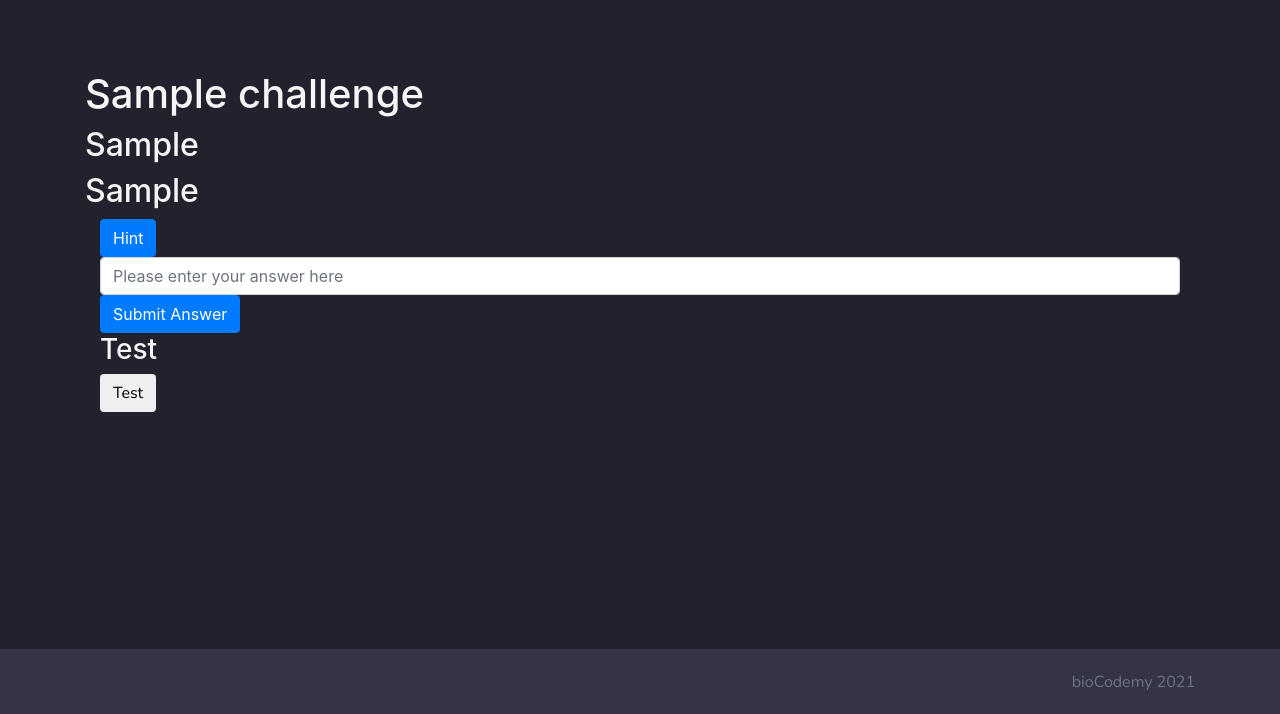
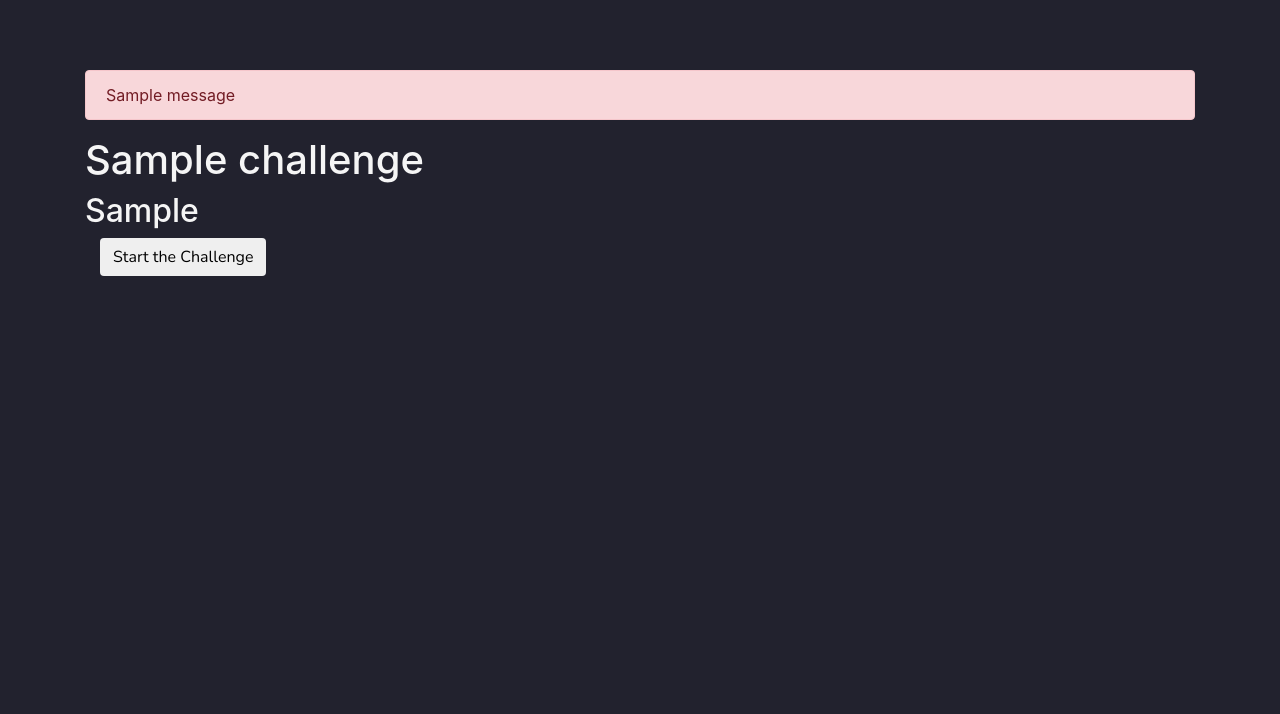
Before and after one commit to aitortxo10/DBW_project, a Flask app: page /detailed_exercise/1/1 in a window 1280 px wide. Shown: the part 86-800 px from the top of the page. Run offline with Flask 2, Linux system fonts and the light colour scheme; a user stored in the database is signed in; tables that the repository leaves empty hold one stand-in row (values such as "Sample post"); one stand-in notice (Sample message) is shown; some libraries are stand-ins or nearby versions.

Commit message:
Restored to main

```diff
--- a/project/templates/detailed_exercise.html
+++ b/project/templates/detailed_exercise.html
@@ -1,39 +1,77 @@
 {% extends "base.html" %}
 
 {% block content %}
+{% with messages = get_flashed_messages() %}
+{% if messages %}
+    <div class="alert alert-danger" role="alert">
+        {{ messages[0] }}
+    </div>
+{% endif %}
+{% endwith %}
 <h1 class="title">
   {{ challenge.name }}
 </h1>
 <h2>
   {{ challenge.instructions }}
 </h2>
+
+<div class="container" id ="challenge_start">
+  <form>
+      <a href="#" id="test"><button class='btn btn-default' onclick="start_challengue()">Start the Challenge</button></a>
+  </form>
+</div>
+
+<div id="challenge" class="container" style="display: none;">
+
   <h2>
     {{challenge.test_data}}
   </h2>
   <div id="hints" class="container">
-  <button onclick="display_hint()" class="btn btn-primary">Hint</button>
+    <button onclick="display_hint()" class="btn btn-primary" id="start">Hint</button>
     <div class="container" id="hidden_hint" style="display: none;">
       <p> {{ challenge.hint }}</p>
     </div>
 
-  <form method="POST" action="/test">
+    <form method="POST" action="/detailed_exercise">
         <div class="field">
             <div class="control">
                 <input class="form-control input-lg" type="answer" name="answer" placeholder="Please enter your answer here">
+                <input type="file" name="file" accept=".py">
+                <input class="form-control input-lg" type="hidden" id = "hints" name="hints" value=''
             </div>
         </div>
-      <button class="btn btn-primary" id="log_button">Submit Answer</button>
+        <button class="btn btn-primary" onclick="set_hidden_values()" id="log_button">Submit Answer</button>
     </form>
   </div>
-
+<div>
 <script>
   function display_hint(){
     var x = document.getElementById("hidden_hint");
     if (x.style.display === "none") {
       x.style.display = "block";
-    } else {
-      x.style.display = "none";
     }
+  }
+</script>
+
+<script>
+  function set_hidden_values(){
+    var x = document.getElementById("hidden_hint");
+    if (x.style.display === "none") {
+      document.getElementById("hints").value=0
+    }
+    else{
+      document.getElementById("hints").value=1
+    }
+  }
+</script>
+
+<script>
+  function start_challengue(){
+    var x = document.getElementById("challenge");
+    if (x.style.display === "none") {
+      x.style.display = "block";
+    }
+    document.getElementById("challenge_start").style.display = 'none';
   }
 </script>
 
@@ -59,14 +97,4 @@
     });
 </script>
 
-
-<!-- Button to start timing -->
-<div class='container'>
-<h3>Test</h3>
-    <form>
-        <a href="#" id="test"><button class='btn btn-default'>Test</button></a>
-    </form>
-
-</div>
-
 {% endblock %}
```
Also changed, not shown: project/templates/exercises.html (+11 -0 lines), project/auth.py (line endings or trailing spaces). Lines whose indentation alone changed are shown as unchanged.
